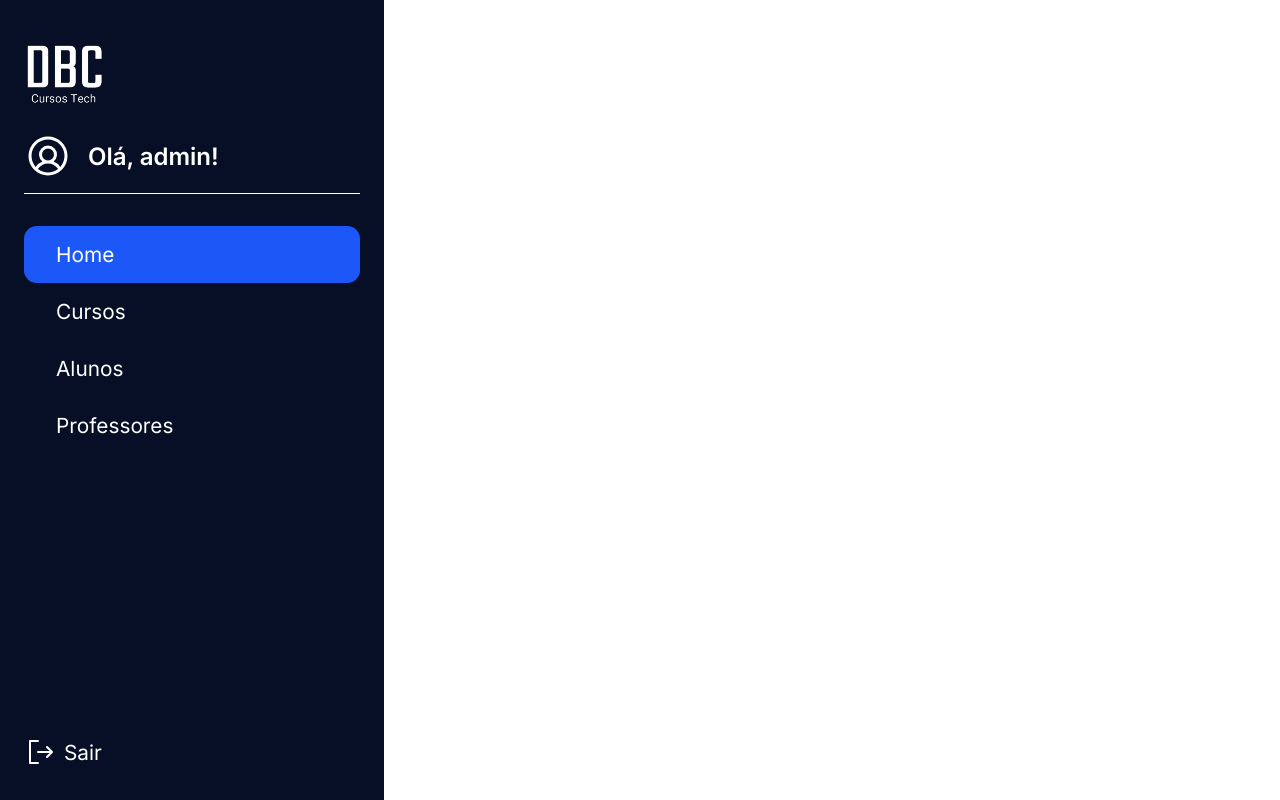
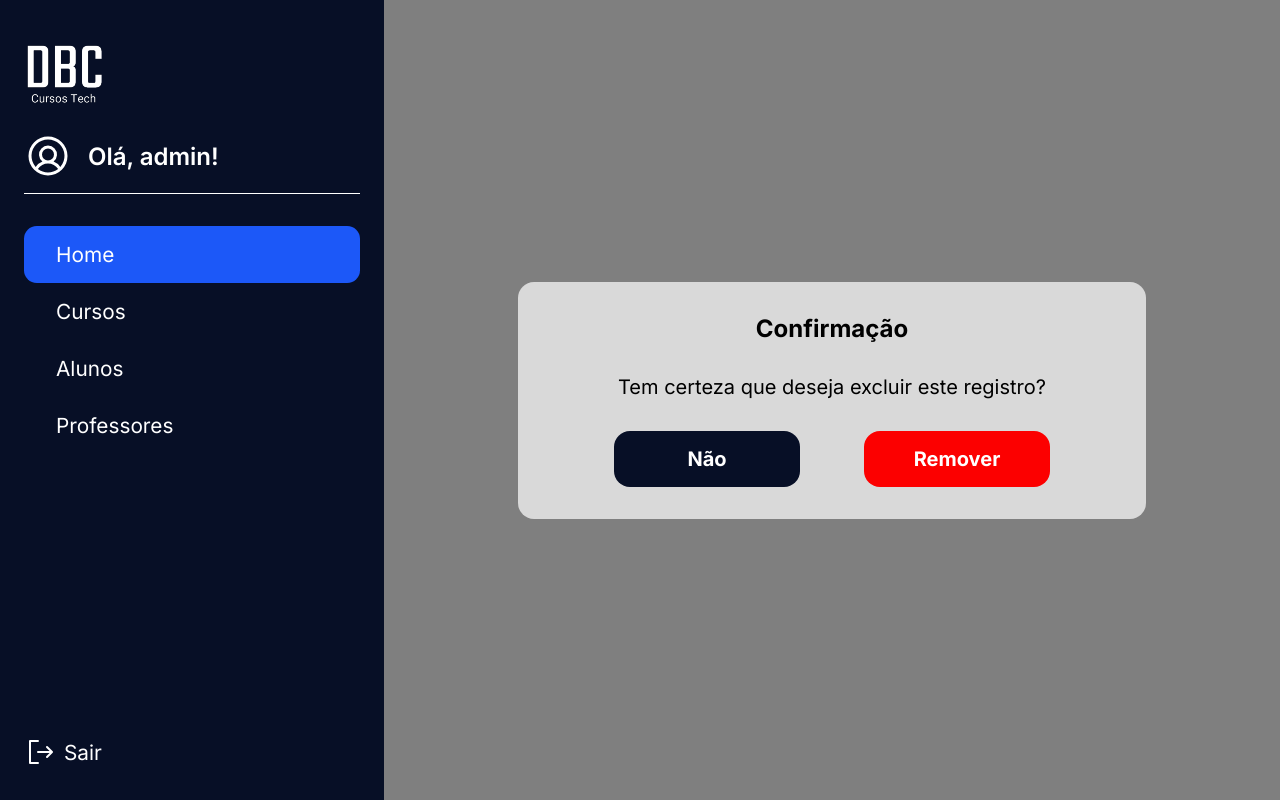
Before and after one commit to MarcosPaulo62/DBCursos-Tech, a React (Create React App) app: page /dashboard in a window 1280 px wide. Built offline with nearby package versions, Linux system fonts and the light colour scheme.

Commit message:
add: confirmExclusionCard

```diff
--- /dev/null
+++ b/src/Components/confirmExclusionCard/ConfirmExclusionCard.tsx
@@ -0,0 +1,16 @@
+import { ConfirmExclusionCardWrapper } from "./styles";
+
+export function ConfirmExclusionCard() {
+  return (
+    <ConfirmExclusionCardWrapper>
+      <div className="card">
+        <h2>Confirmação</h2>
+        <p>Tem certeza que deseja excluir este registro?</p>
+        <div className="buttons">
+          <button className="blue">Não</button>
+          <button className="red">Remover</button>
+        </div>
+      </div>
+    </ConfirmExclusionCardWrapper>
+  );
+}
--- /dev/null
+++ b/src/Components/confirmExclusionCard/styles.ts
@@ -0,0 +1,54 @@
+import { styled } from "styled-components";
+
+export const ConfirmExclusionCardWrapper = styled.div`
+  background: rgba(0, 0, 0, 0.5);
+  position: absolute;
+  top: 0;
+  left: 30%;
+  width: 70vw;
+  height: 100vh;
+  z-index: 10;
+  display: flex;
+  justify-content: center;
+  align-items: center;
+
+  .card {
+    border-radius: 1rem;
+    background: #d9d9d9;
+    display: flex;
+    flex-direction: column;
+    align-items: center;
+    justify-content: center;
+    gap: 2rem;
+    padding: 2rem 6rem;
+    h2 {
+      font-size: 1.5rem;
+      font-weight: 700;
+    }
+    p {
+      font-size: 1.25rem;
+    }
+    .buttons {
+      display: flex;
+      gap: 4rem;
+      button {
+        font-size: 1.25rem;
+        font-weight: 700;
+        width: 11.625rem;
+        padding: 1rem 0;
+        color: ${({ theme }) => theme.color.white};
+        border-radius: 1rem;
+        transition: opacity 0.3s ease-in;
+        &:hover {
+          opacity: 0.8;
+        }
+      }
+      .red {
+        background-color: #fc0000;
+      }
+      .blue {
+        background-color: ${({ theme }) => theme.color.darkBlue};
+      }
+    }
+  }
+`;
--- a/src/pages/dashboard/Dashboard.tsx
+++ b/src/pages/dashboard/Dashboard.tsx
@@ -1,10 +1,12 @@
 import { NavbarDashboard } from "../../Components/NavbarDashboard/NavbarDashboard";
+import { ConfirmExclusionCard } from "../../Components/confirmExclusionCard/ConfirmExclusionCard";
 import { DashboardWrapper } from "./styles";
 
 export function Dashboard() {
   return (
     <DashboardWrapper>
       <NavbarDashboard role="admin" />
+      <ConfirmExclusionCard />
     </DashboardWrapper>
   );
 }
```
